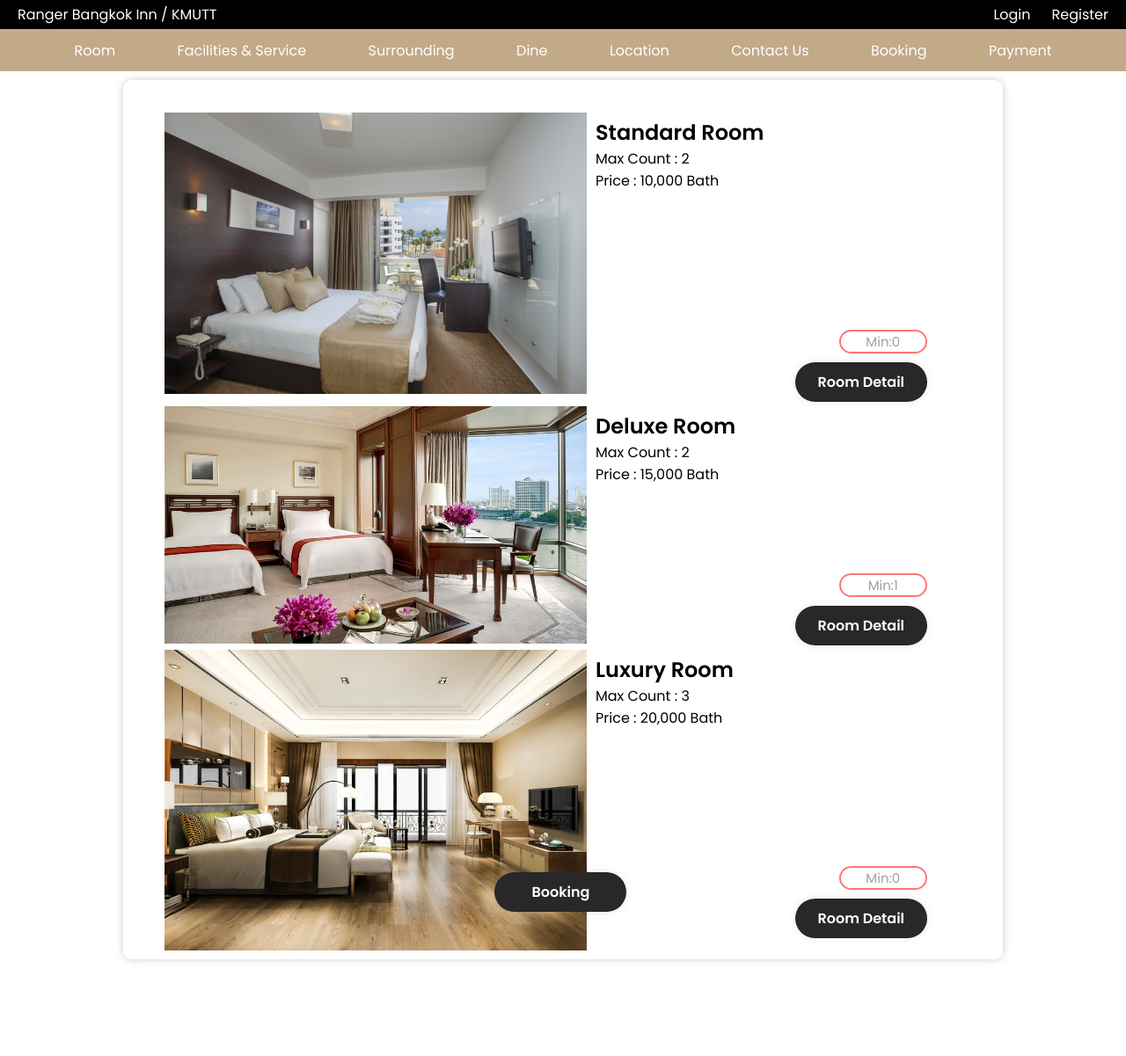
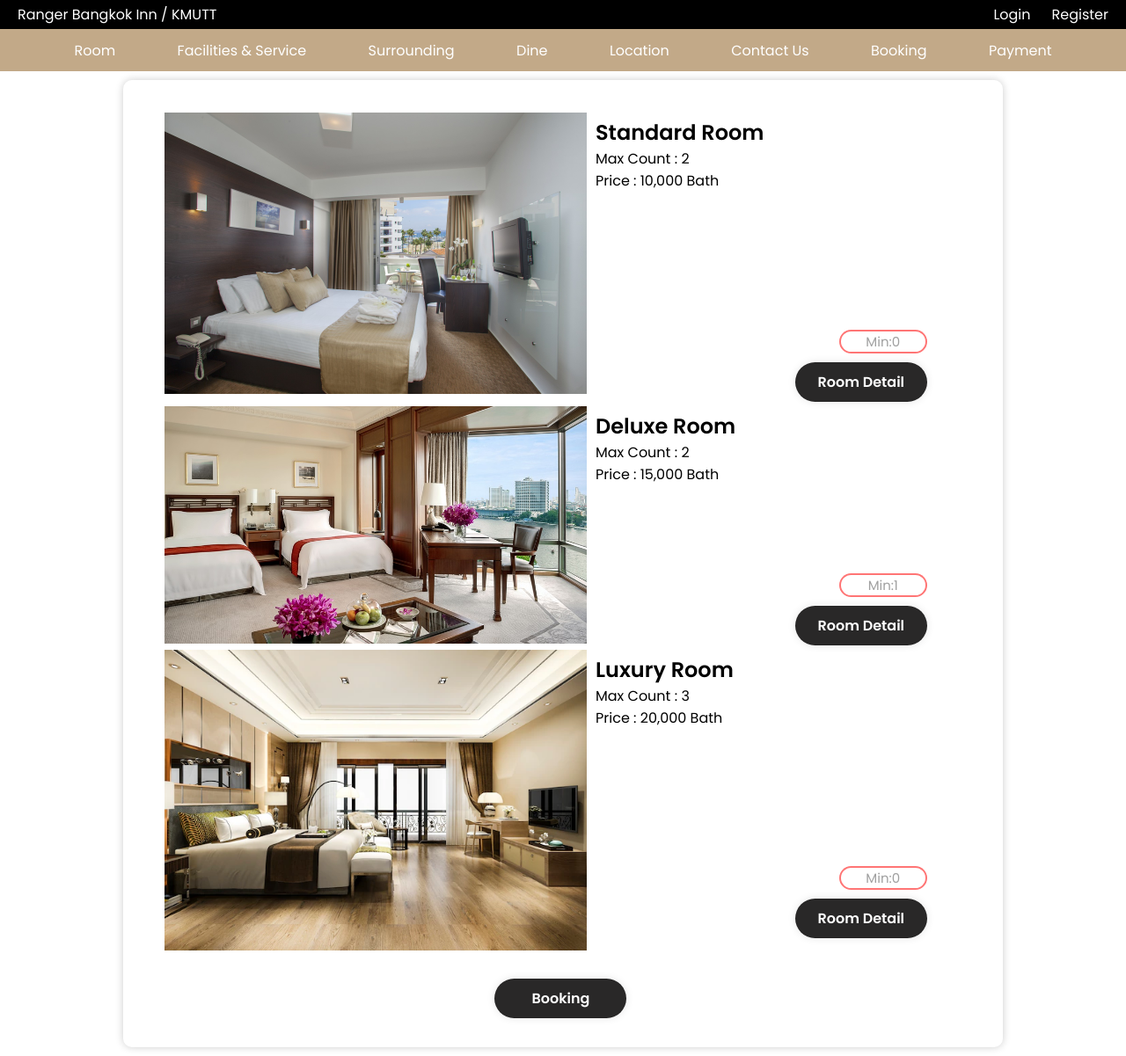
Before and after one commit to mynameisO/SE_hotel_project, a React (Create React App) app in the folder Frontend/: page /bookingroom in a window 1280 px wide. Shown: the whole page at 88% size. Before the commit the page ends 1101 px from the top, so only its background shows below. Built offline with nearby package versions, Linux system fonts and the light colour scheme; the HTML template or start-up script is replaced by a standard one.

Commit message:
update bookingroom.js and css edit db.json for test

```diff
--- a/Frontend/src/pages/Bookingroom.js
+++ b/Frontend/src/pages/Bookingroom.js
@@ -1,9 +1,10 @@
-import React, { useState, useEffect } from "react"
+import React, { useState } from "react"
 //import Room from "./room";
 import DeluxeRoom from "./image/deluxe.jpg"
 import StandardRoom from "./image/standard.jpg"
 import LuxuryRoom from "./image/luxury.jpg"
 import "./bookingroom.css"
+import { useNavigate } from "react-router-dom"
 
 export default function Bookingroom() {
 
@@ -28,16 +29,39 @@ export default function Bookingroom() {
     const [deluxe, setDeluxe] = useState('');
     const [standard, setStandard] = useState('');
     const [luxury, setLuxury] = useState('');
+    const navigate = useNavigate();
+
     const handleSubmit = (e) => {
         e.preventDefault();
+        const Bookingroom = {deluxe, standard, luxury};
+        fetch(`http://${process.env.REACT_APP_BACKEND_IP}/bookingdetail`,{
+            method:'POST',
+            headers:{"content-type":"application/json"},
+            body:JSON.stringify(Bookingroom)
+        }).then((res)=>{
+            navigate('/payment');
+        })
+    }
+    const handleSubmit_std = (e) => {
+        e.preventDefault();
+        navigate('/room');
+    }
+    const handleSubmit_delux = (e) => {
+        e.preventDefault();
+        navigate('/room');
+    }
+    const handleSubmit_lux = (e) => {
+        e.preventDefault();
+        navigate('/room');
     }
     return (
+
         <div className="brbody">
         <body>
             <div className="bookingRoom">
-                <form onSubmit={handleSubmit}>
+                <form onSubmit={handleSubmit_std}>
                 <div>
-                <img src= {StandardRoom} className="roomImg"/>
+                <img src= {StandardRoom} className="roomImg" alt=""/>
                     <div className="text-box">
                         <h2>Standard Room</h2>
                         <p>Max Count : 2</p>
@@ -51,8 +75,10 @@ export default function Bookingroom() {
                             <button type = "submit" className = "btn-std">Room Detail</button>
                     </div>
                 </div>
+                </form>
+                <form onSubmit={handleSubmit_delux}>
                 <div>
-                    <img src= {DeluxeRoom} className="roomImg"/>
+                    <img src= {DeluxeRoom} className="roomImg" alt=""/>
                     <div className="text-box">
                         <h2>Deluxe Room</h2>
                         <p>Max Count : 2</p>
@@ -66,23 +92,27 @@ export default function Bookingroom() {
                         <button type = "submit" className = "btn-deluxe">Room Detail</button>
                     </div>
                 </div>
-                <div>
-                <img src= {LuxuryRoom} className="roomImg"/>
+                </form>
+            <div>
+                <form onSubmit={handleSubmit_lux}>
+                <img src= {LuxuryRoom} className="roomImg" alt=""/>
                     <div className="text-box">
                         <h2>Luxury Room</h2>
                         <p>Max Count : 3</p>
                         <p>Price : 20,000 Bath</p>
                             <div className="brinput-std">
                                 <input type = "text" placeholder = "min:0"
-                                value={standard}
-                                onChange={(e) => setStandard(e.target.value)}
+                                value={luxury}
+                                onChange={(e) => setLuxury(e.target.value)}
                                 />
                             </div>
                             <button type = "submit" className = "btn-std">Room Detail</button>
                     </div>
+                    </form>
+                    <form onSubmit={handleSubmit}>
                     <button type = "submit" className = "btn-booking">Booking</button>
+                    </form>
                 </div>
-                </form>
             </div>
         </body>
         </div>
--- a/Frontend/src/pages/bookingroom.css
+++ b/Frontend/src/pages/bookingroom.css
@@ -44,7 +44,7 @@
 
 .bookingRoom{
     width: 1000px;
-    height: 1000px;
+    height: 1100px;
     background: transparent;
     border: 2px solid rgba(255, 255, 255, .2);
     backdrop-filter: blur(20px);
@@ -152,7 +152,7 @@
     font-size: 16px;
     color: #ffffff;
     font-weight: 600;
-    margin-top: 23cm;
+    margin-top: 26.2cm;
     margin-left: -13cm;
 }
 
```
Also changed, not shown: 1 other file (tests, documents, lock files or other folders).
